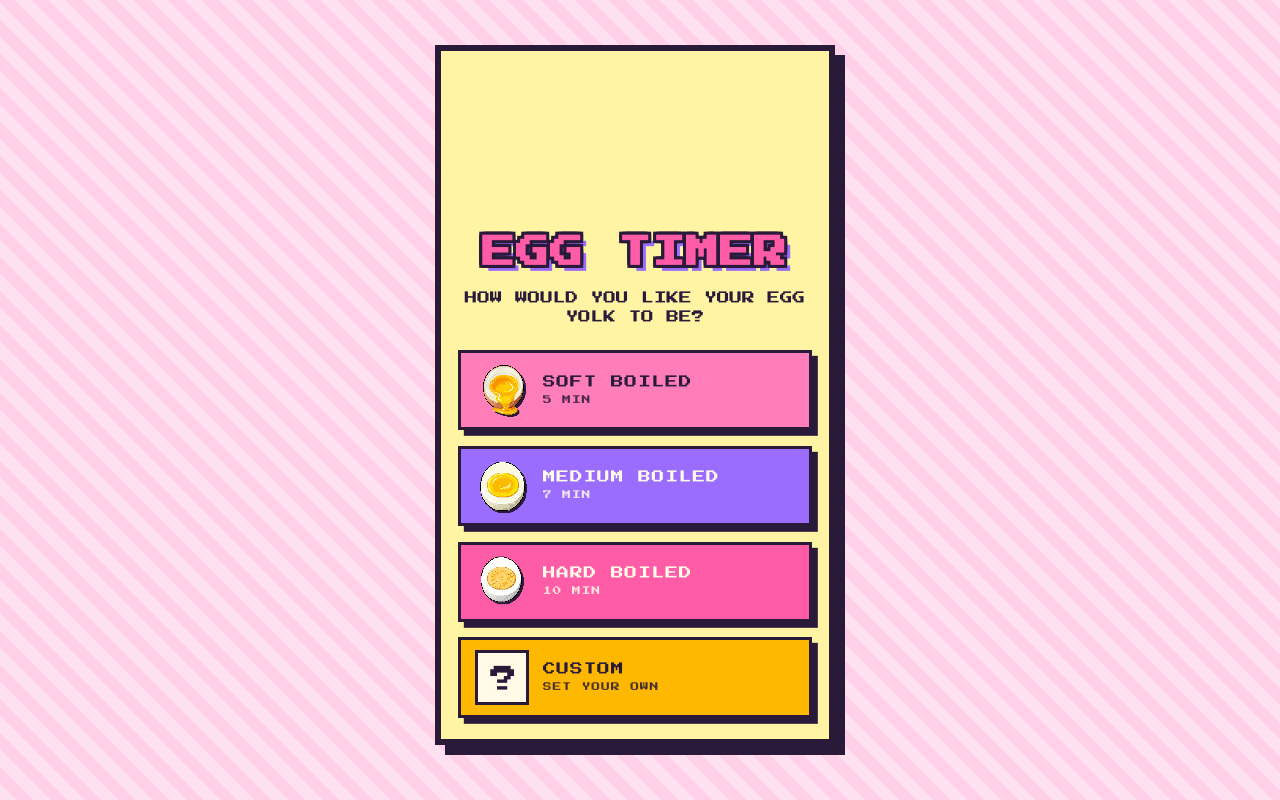
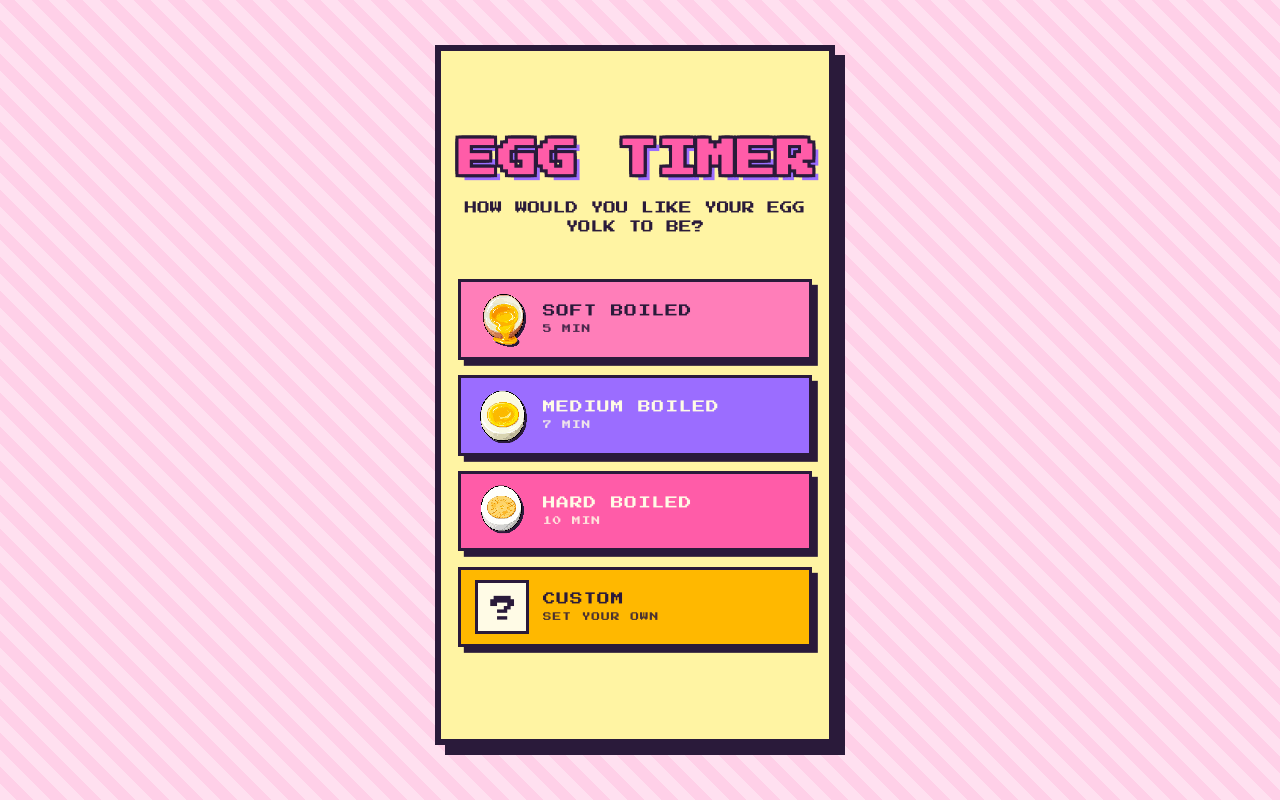
Before and after one commit to hlegiahan-coder/Egg-boiler, a plain HTML site: page index.html in a window 1280 px wide. Drawn offline with nearby package versions, Linux system fonts and the light colour scheme.

Commit message:
Center landing layout and enlarge title

```diff
--- a/styles.css
+++ b/styles.css
@@ -94,18 +94,18 @@
 
 .screen--landing {
   background: var(--landing-bg);
-  justify-content: flex-end;
+  justify-content: center;
   gap: 0;
 }
 
 .landing-header {
   text-align: center;
-  margin-bottom: clamp(20px, 6cqi, 36px);
+  margin-bottom: clamp(32px, 11cqi, 46px);
 }
 
 .landing-title {
   margin: 0;
-  font-size: clamp(22px, 8.5cqi, 36px);
+  font-size: clamp(26px, 10cqi, 42px);
   line-height: 1;
   white-space: nowrap;
   color: var(--deeper-pink-accent);
```
